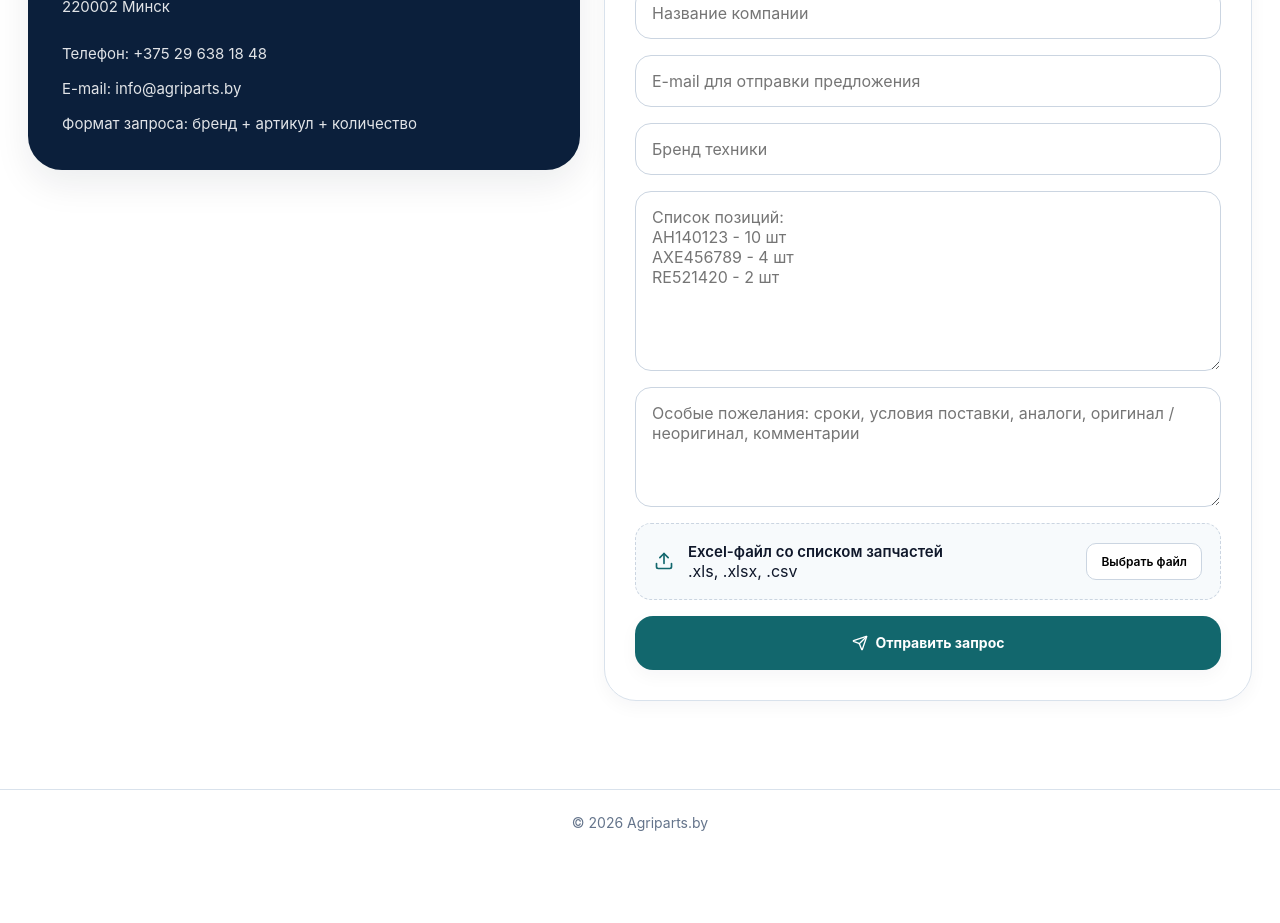
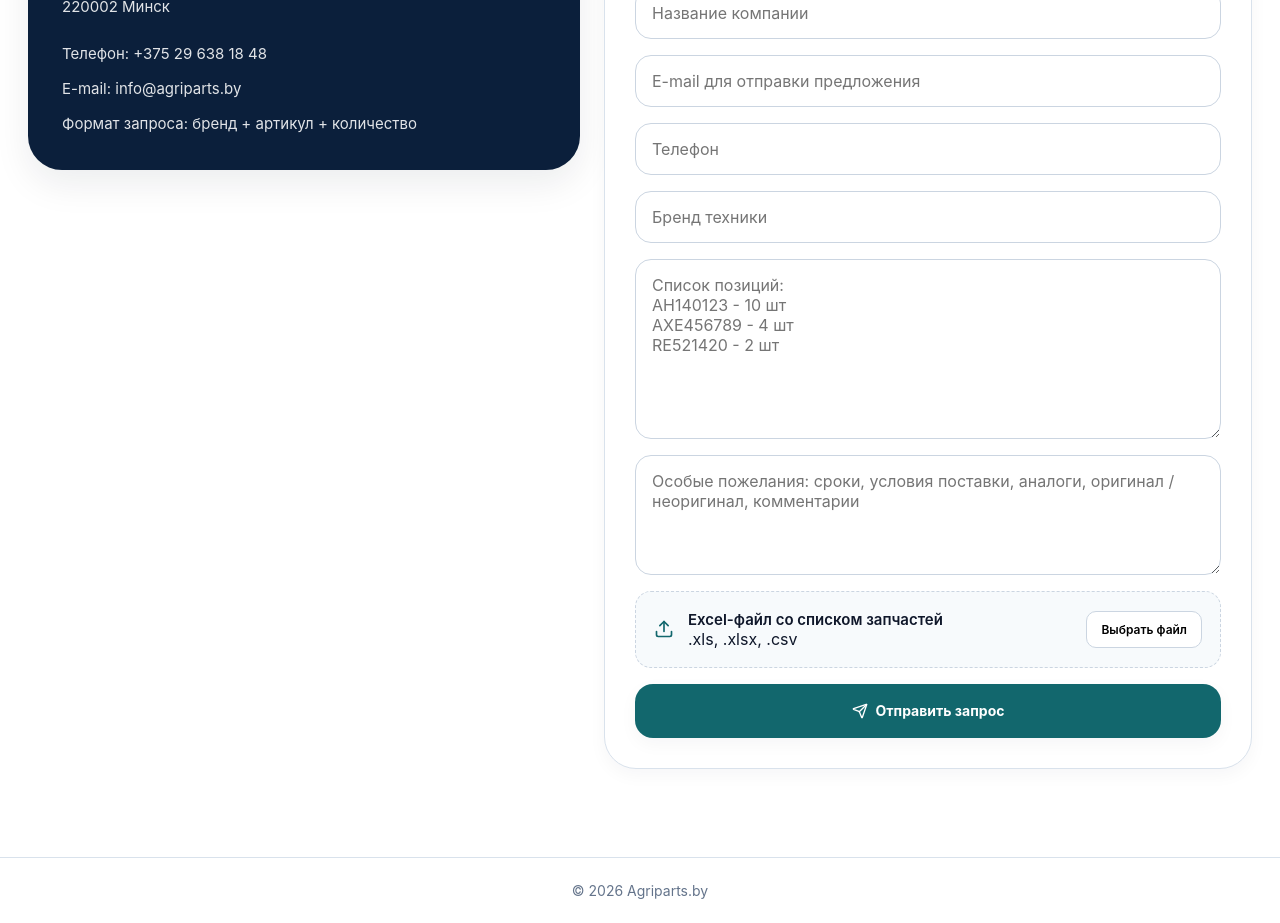
Before and after one commit to agriparts/agriparts.by, a React (Vite) app: page / in a window 1280 px wide. Shown: the part 3120-4043 px from the top of the page. Before the commit the page ends 3975 px from the top, so only its background shows below. Built offline with nearby package versions, Linux system fonts and the light colour scheme.

Commit message:
Update App.jsx

```diff
--- a/src/App.jsx
+++ b/src/App.jsx
@@ -22,6 +22,7 @@ export default function AgripartsLanding() {
   const [specialRequests, setSpecialRequests] = useState("");
   const [fileName, setFileName] = useState("");
   const fileInputRef = useRef(null);
+  const [phone, setPhone] = useState("");
   const [requestId] = useState(() => {
     const now = new Date();
     const y = now.getFullYear();
@@ -377,7 +378,16 @@ export default function AgripartsLanding() {
                   placeholder="E-mail для отправки предложения"
                   required
                 />
-
+                <input type="hidden" name="_replyto" value={email} />
+                <input
+                  type="tel"
+                  name="phone"
+                  value={phone}
+                  onChange={(e) => setPhone(e.target.value)}
+                  placeholder="Телефон"
+                  inputMode="tel"
+                  required
+                />
                 <input
                   name="brand"
                   value={brand}
@@ -417,7 +427,7 @@ export default function AgripartsLanding() {
                 <input
                   type="hidden"
                   name="_subject"
-                  value={`${requestId} | ЗАПРОС ЗАПЧАСТЕЙ | ${brand || "Без бренда"} | Agriparts.by`}
+                  value={`${requestId} | ${brand || "Без бренда"} | ${companyName || "Без компании"} | Agriparts.by`}
                 />
 
                 <input
@@ -425,6 +435,7 @@ export default function AgripartsLanding() {
                   type="file"
                   name="attachment"
                   accept=".xls,.xlsx,.csv"
+                  multiple={false}
                   style={{ display: "none" }}
                   onChange={(e) => setFileName(e.target.files?.[0]?.name || "")}
                 />
```
